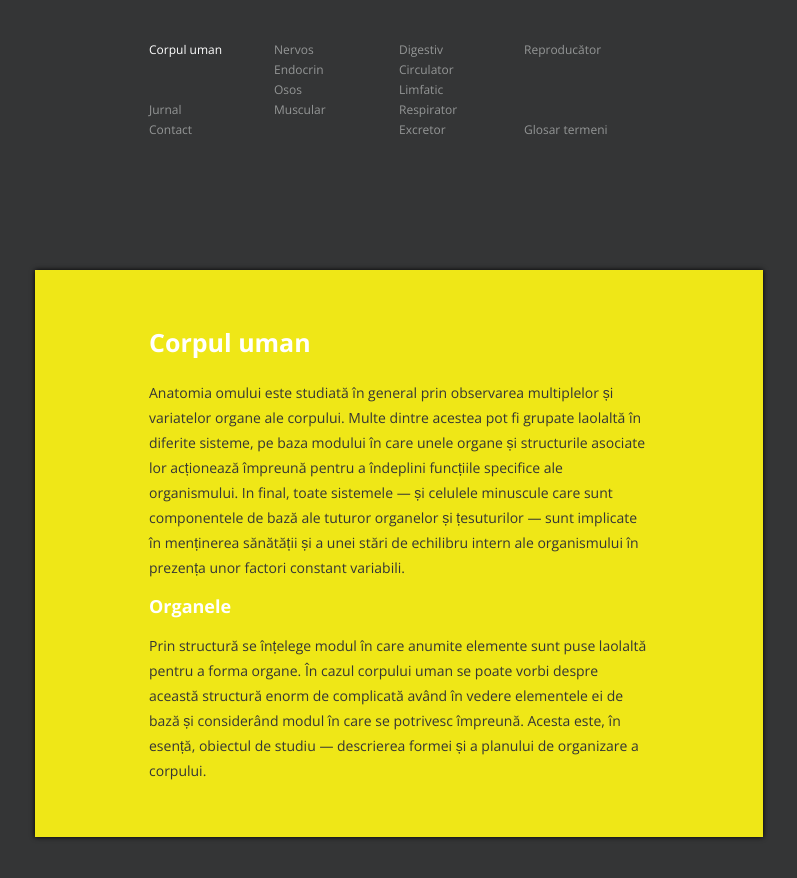
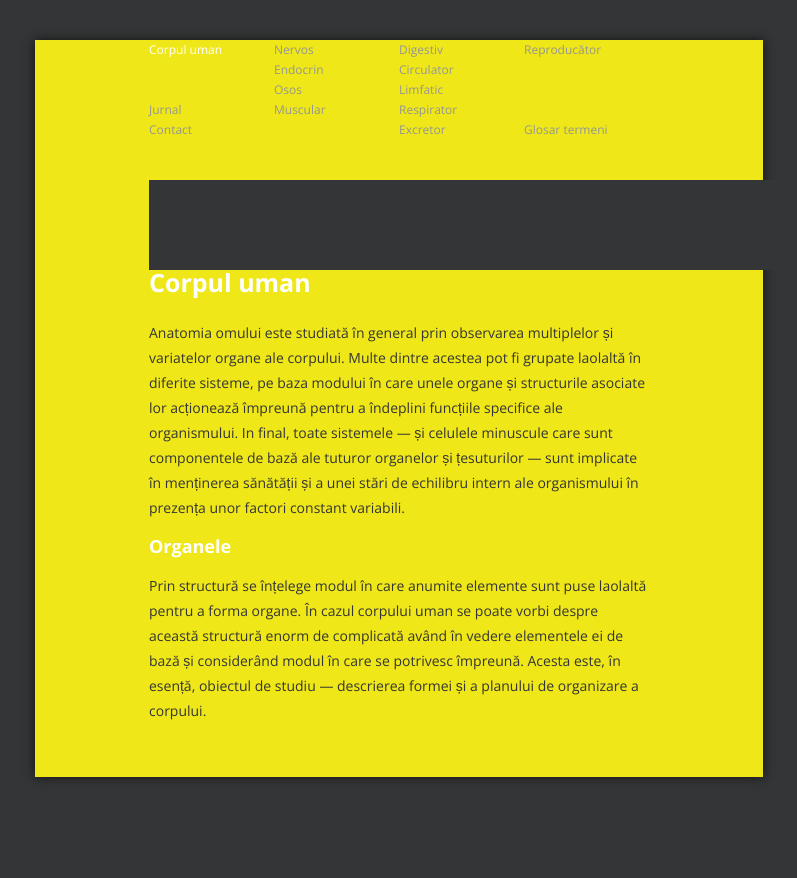
Before and after one commit to anatomics/anatomics.github.io, a Jekyll site: the page built from index.html, in a window 1280 px wide. Shown: the top 878 px of the page, without its empty margins (241-1038 px from the left). Built offline with Jekyll 4.4.1, drawn with Linux system fonts in a browser that asks for light colours.

Commit message:
Layout shadow

```diff
--- a/_layouts/default.html
+++ b/_layouts/default.html
@@ -57,6 +57,7 @@
 </ul>
 </div>
 
+<div id="content">
 <div id="ad">
 <script type="text/javascript"><!--
 google_ad_client = "ca-pub-9499208914818603";
@@ -71,7 +72,6 @@ src="http://pagead2.googlesyndication.com/pagead/show_ads.js">
 </script>
 </div>
 
-<div id="content">
 {{ content }}
 </div>
 
--- a/style.css
+++ b/style.css
@@ -122,7 +122,7 @@ background-color: #fff;
 background-color: #efe717;
 padding: 40px 114px;
 padding-top: 60px;
-box-shadow: 0 0 5px #000;
+box-shadow: 0 0 10px #111;
 }
 
 #content p {
```
